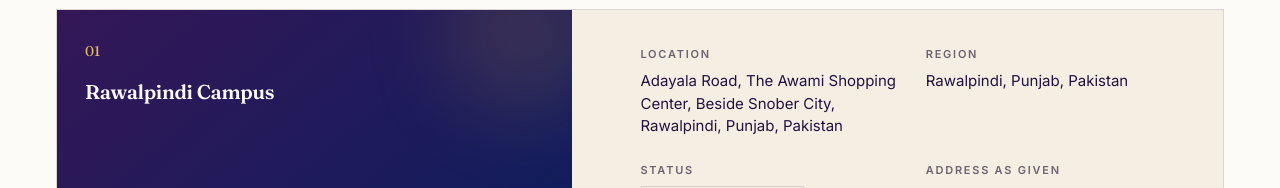
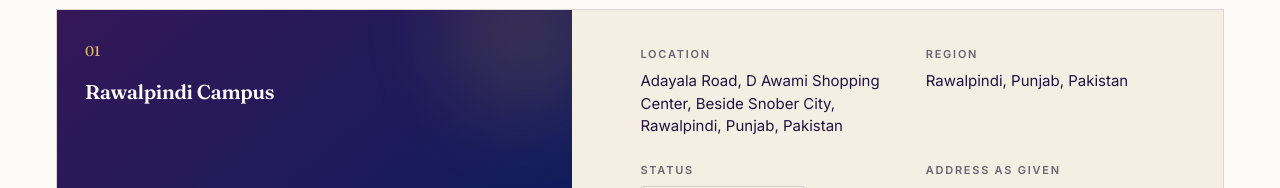
Before and after one commit to default120503-afk/trillium-international-school, a Next.js app: page /campuses in a window 1280 px wide. Shown: the part 729-917 px from the top of the page. Built offline with nearby package versions, Linux system fonts and the light colour scheme; no server answers.

Commit message:
fix(content): correct Rawalpindi campus address wording
Replace 'The Awami Shopping Center' with 'D Awami Shopping Center'
in the Rawalpindi campus address (3 occurrences):
- src/content/campuses.ts: locationNote + provenance comment
- src/app/(site)/campuses/page.tsx: metadata description

```diff
--- a/src/app/(site)/campuses/page.tsx
+++ b/src/app/(site)/campuses/page.tsx
@@ -11,7 +11,7 @@
 export const metadata: Metadata = buildMetadata({
   title: "Campuses",
   description:
-    "Campus locations of Trillium International School System: the operating Rawalpindi campus on Adayala Road, The Awami Shopping Center, beside Snober City, plus the Bhera and Khanpur locations recorded in the school's history.",
+    "Campus locations of Trillium International School System: the operating Rawalpindi campus on Adayala Road, D Awami Shopping Center, beside Snober City, plus the Bhera and Khanpur locations recorded in the school's history.",
   path: "/campuses",
 });
 
--- a/src/content/campuses.ts
+++ b/src/content/campuses.ts
@@ -11,7 +11,7 @@
  * `locationNote` is verbatim OWNER-SUPPLIED wording and nothing else. The two
  * Haripur campuses are locality references from school material, not complete
  * postal addresses. The Rawalpindi campus is a full owner-supplied landmark
- * description ("Beside Snober City", "The Awami Shopping Center") which is
+ * description ("Beside Snober City", "D Awami Shopping Center") which is
  * more
  * specific, and is recorded exactly as given.
  *
@@ -69,7 +69,7 @@
     id: "rawalpindi",
     name: "Rawalpindi Campus",
     locationNote:
-      "Adayala Road, The Awami Shopping Center, Beside Snober City, Rawalpindi, Punjab, Pakistan",
+      "Adayala Road, D Awami Shopping Center, Beside Snober City, Rawalpindi, Punjab, Pakistan",
     region: "Rawalpindi, Punjab, Pakistan",
     status: "operational",
     image: null,
```
